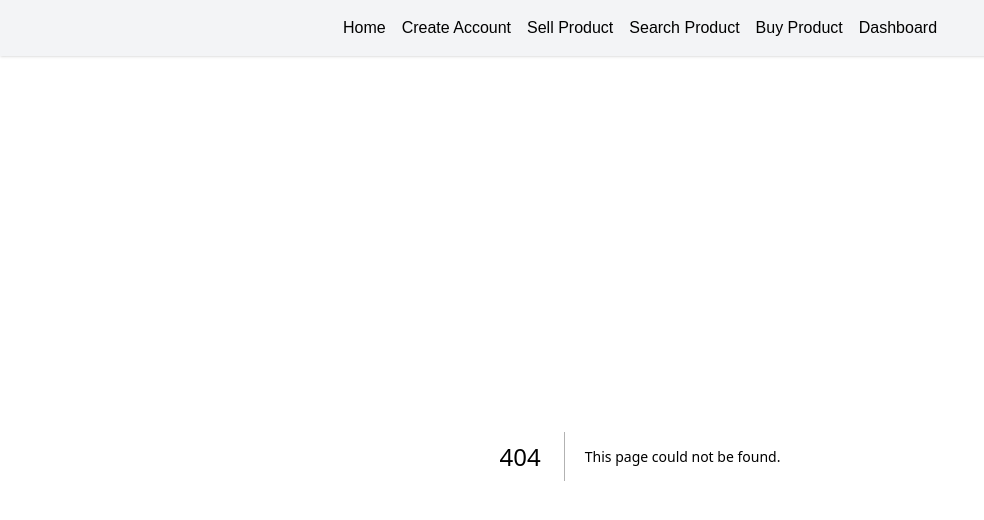
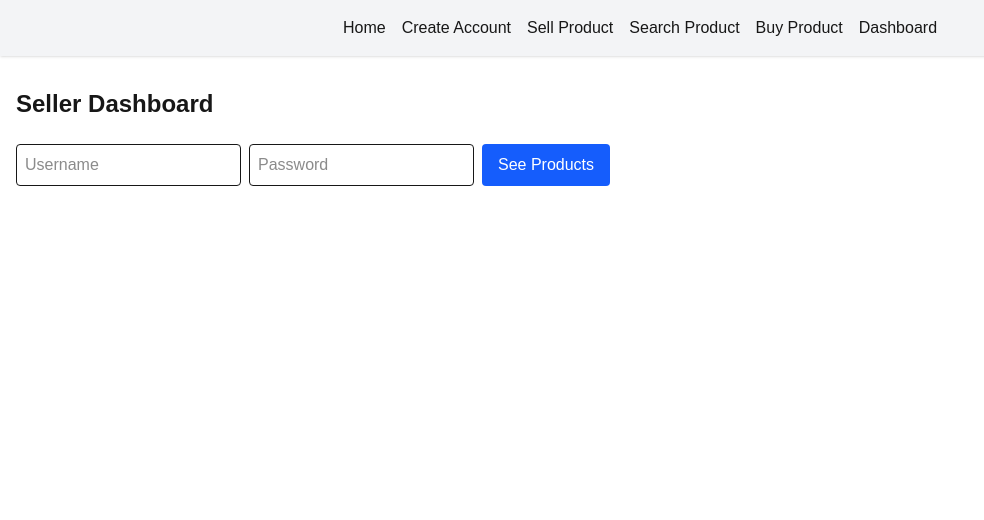
Before and after one commit to Lyra-AI-Team/ServeSmart, a Next.js app in the folder frontend/: page /dashboard in a window 1280 px wide. Before the commit this address had no page. Shown: the top 520 px of the page, without its empty margins (0-984 px from the left). Built offline with nearby package versions, Linux system fonts and the light colour scheme.

Commit message:
feat(frontend): add seller dashboard page with product list and delete

```diff
--- /dev/null
+++ b/frontend/src/app/dashboard/page.tsx
@@ -0,0 +1,134 @@
+"use client";
+import { useState } from "react";
+
+interface Product {
+  product_id: number;
+  product_name: string;
+  price: number;
+  purchase_count: number;
+}
+
+export default function DashboardPage() {
+  const [credentials, setCredentials] = useState({ username: "", password: "" });
+  const [data, setData] = useState<{
+    products: Product[];
+    total_sales: number;
+    total_revenue: number;
+  } | null>(null);
+  const [message, setMessage] = useState<string | null>(null);
+
+  const handleChange = (e: React.ChangeEvent<HTMLInputElement>) => {
+    setCredentials({ ...credentials, [e.target.name]: e.target.value });
+  };
+
+  const handleSubmit = async (e: React.FormEvent) => {
+    e.preventDefault();
+    setMessage(null);
+    try {
+      const res = await fetch("http://localhost:8000/sellers/products", {
+        method: "POST",
+        headers: { "Content-Type": "application/json" },
+        body: JSON.stringify({
+          user_name: credentials.username,
+          password: credentials.password,
+        }),
+      });
+      const data = await res.json();
+      if (!res.ok) {
+        throw new Error(data.detail || "Failed to fetch products");
+      }
+      setData(data);
+    } catch (err: any) {
+      setMessage(err.message);
+    }
+  };
+
+  const handleDelete = async (product_id: number) => {
+    try {
+      const res = await fetch(`http://localhost:8000/products/${product_id}?username=${credentials.username}&password=${credentials.password}`, {
+        method: "DELETE",
+      });
+      const dataRes = await res.json();
+      if (!res.ok) {
+        throw new Error(dataRes.detail || "Delete failed");
+      }
+      setData((prev) =>
+        prev
+          ? {
+              ...prev,
+              products: prev.products.filter((p) => p.product_id !== product_id),
+            }
+          : prev
+      );
+    } catch (err: any) {
+      setMessage(err.message);
+    }
+  };
+
+  return (
+    <div className="container mx-auto py-8 px-4">
+      <h1 className="text-2xl font-semibold mb-6">Seller Dashboard</h1>
+      <form onSubmit={handleSubmit} className="flex gap-2 mb-6">
+        <input
+          required
+          placeholder="Username"
+          name="username"
+          value={credentials.username}
+          onChange={handleChange}
+          className="border p-2 rounded"
+        />
+        <input
+          required
+          type="password"
+          placeholder="Password"
+          name="password"
+          value={credentials.password}
+          onChange={handleChange}
+          className="border p-2 rounded"
+        />
+        <button
+          type="submit"
+          className="bg-blue-600 hover:bg-blue-700 text-white px-4 rounded"
+        >
+          See Products
+        </button>
+      </form>
+      {message && <p className="text-red-500 mb-4">{message}</p>}
+      {data && (
+        <div className="space-y-4">
+          <p>Total Sales: {data.total_sales}</p>
+          <p>Total Revenue: ${data.total_revenue.toFixed(2)}</p>
+          <div className="overflow-x-auto">
+            <table className="min-w-full border">
+              <thead>
+                <tr className="bg-gray-200">
+                  <th className="p-2">Product Name</th>
+                  <th className="p-2">Price</th>
+                  <th className="p-2">Sold</th>
+                  <th className="p-2">Actions</th>
+                </tr>
+              </thead>
+              <tbody>
+                {data.products.map((p) => (
+                  <tr key={p.product_id} className="border-t">
+                    <td className="p-2">{p.product_name}</td>
+                    <td className="p-2">${p.price}</td>
+                    <td className="p-2">{p.purchase_count}</td>
+                    <td className="p-2">
+                      <button
+                        onClick={() => handleDelete(p.product_id)}
+                        className="text-red-600 hover:underline"
+                      >
+                        Delete
+                      </button>
+                    </td>
+                  </tr>
+                ))}
+              </tbody>
+            </table>
+          </div>
+        </div>
+      )}
+    </div>
+  );
+}
```
